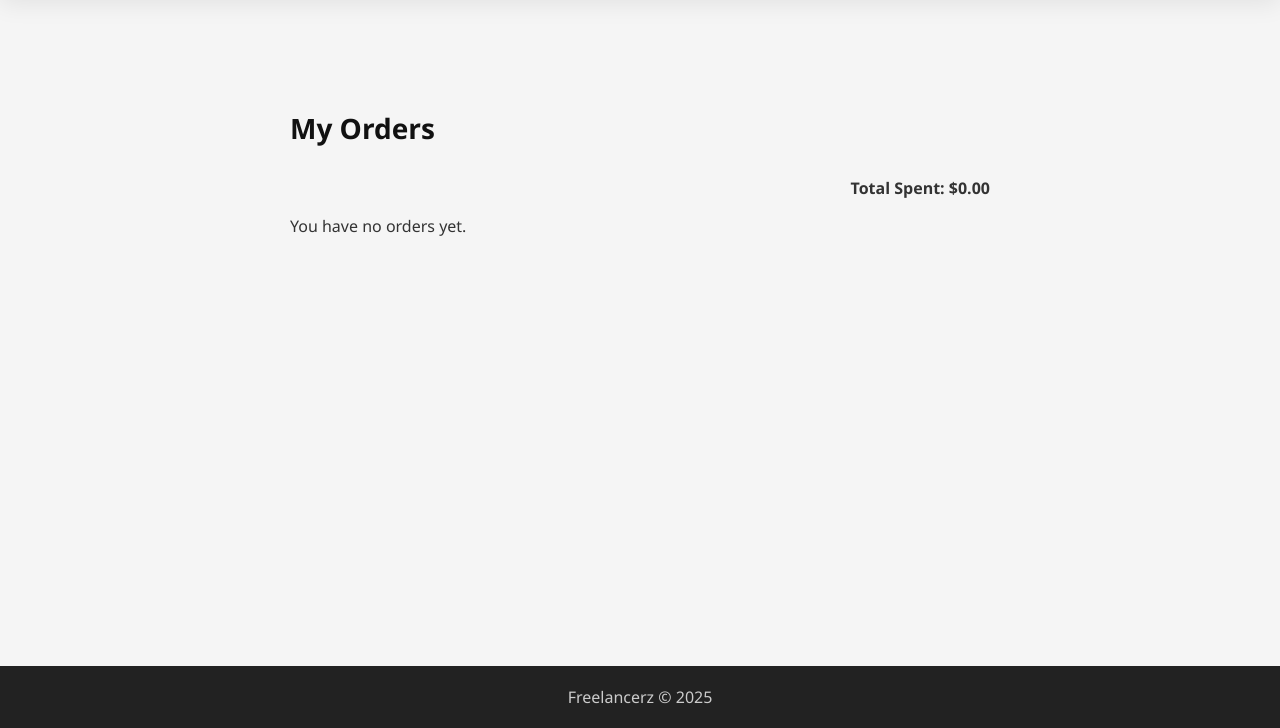
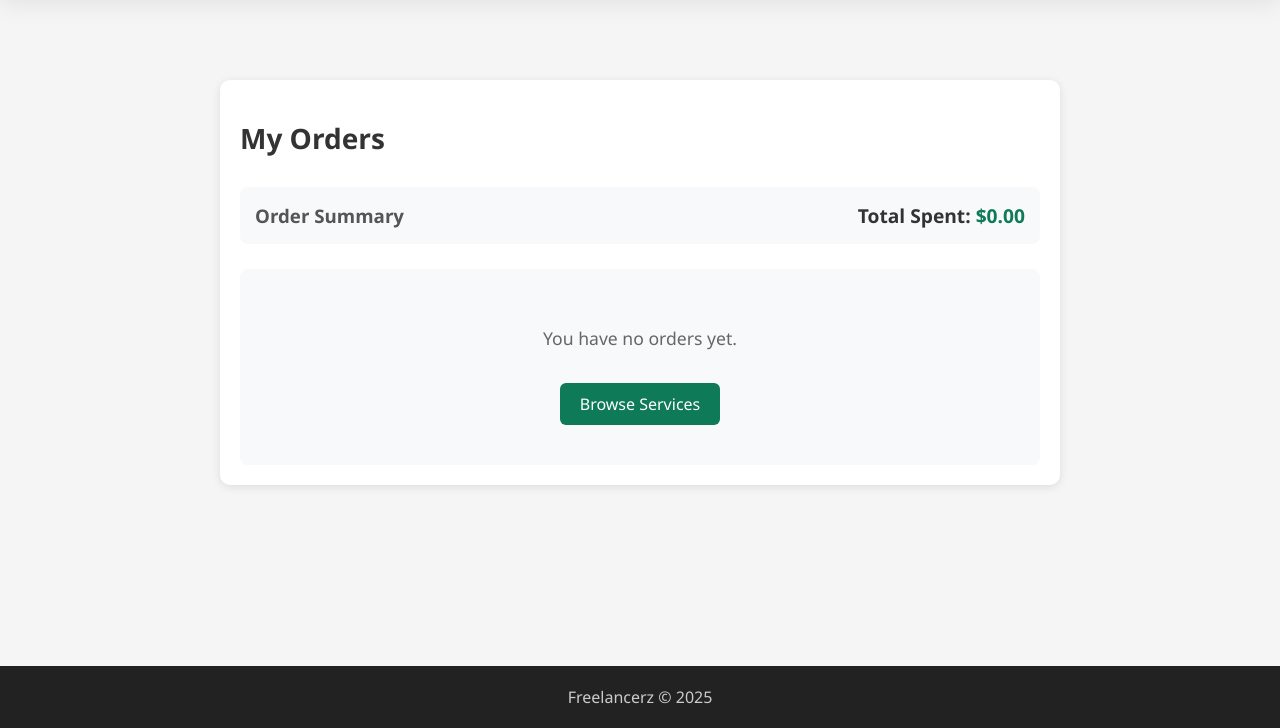
Before and after one commit to jpmartins448/Jules, a PHP site: page /pages/my_orders.php in a window 1280 px wide. Shown: the part 72-800 px from the top of the page. Run offline with PHP 8.4, Linux system fonts and the light colour scheme; data comes from the database, SQL or seed files in the repository; some libraries are stand-ins or nearby versions.

Commit message:
better ui and chat in my orders

```diff
--- a/pages/my_orders.php
+++ b/pages/my_orders.php
@@ -4,14 +4,32 @@ require_once(__DIR__ . '/../templates/common.tpl.php');
 require_once(__DIR__ . '/../database/db.php');
 require_once(__DIR__ . '/../database/Services.class.php');
 
+function getOrCreateChatId(PDO $db, int $clientId, int $freelancerId): int {
+    $stmt = $db->prepare("SELECT id FROM chats WHERE client_id = ? AND freelancer_id = ?");
+    $stmt->execute([$clientId, $freelancerId]);
+    $chatId = $stmt->fetchColumn();
+
+    if (!$chatId) {
+        $stmt = $db->prepare("INSERT INTO chats (client_id, freelancer_id) VALUES (?, ?)");
+        $stmt->execute([$clientId, $freelancerId]);
+        $chatId = $db->lastInsertId();
+    }
+    return $chatId;
+}
+
 $session = new Session();
 $db = getDatabaseConnection();
 $userId = $session->getId();
 
 $stmt = $db->prepare('
-    SELECT orders.*, services.title, services.price
+    SELECT orders.*,
+           services.title,
+           services.price,
+           services.user_id as freelancer_id,
+           freelancer.username as freelancer_username
     FROM orders
     JOIN services ON orders.service_id = services.id
+    JOIN users AS freelancer ON services.user_id = freelancer.id
     WHERE orders.client_id = ?
     ORDER BY orders.created_at DESC
 ');
@@ -26,25 +44,57 @@ foreach ($orders as $order) {
 drawHeader($session);
 ?>
 
-<div class="homepage-container" style="max-width:700px; margin:40px auto;">
-  <h1>My Orders</h1>
-  <div style="text-align:right; font-weight:bold; margin-bottom:15px;">
-    Total Spent: $<?= number_format($total, 2) ?>
+<div class="homepage-container" style="max-width: 800px; margin: 40px auto; padding: 20px; background: white; border-radius: 10px; box-shadow: 0 2px 10px rgba(0,0,0,0.1);">
+  <h1 style="margin-bottom: 30px; color: #333;">My Orders</h1>
+
+  <div style="background: #f8f9fa; padding: 15px; border-radius: 8px; margin-bottom: 25px; display: flex; justify-content: space-between; align-items: center;">
+    <h3 style="margin: 0; color: #555;">Order Summary</h3>
+    <div style="font-size: 1.2em; font-weight: bold;">
+      Total Spent: <span style="color: #0e7a57;">$<?= number_format($total, 2) ?></span>
+    </div>
   </div>
+
   <?php if (empty($orders)): ?>
-    <p>You have no orders yet.</p>
+    <div style="text-align: center; padding: 40px 20px; background: #f8f9fa; border-radius: 8px;">
+      <p style="font-size: 1.1em; color: #666;">You have no orders yet.</p>
+      <a href="../pages/services.php" style="display: inline-block; margin-top: 15px; padding: 10px 20px; background: #0e7a57; color: white; text-decoration: none; border-radius: 6px;">Browse Services</a>
+    </div>
   <?php else: ?>
-    <ul>
+    <div style="display: grid; gap: 15px;">
       <?php foreach ($orders as $order): ?>
-        <li>
-          <?= htmlspecialchars($order['title']) ?> - <?= htmlspecialchars($order['created_at']) ?>
-          <span style="float:right;">$<?= number_format($order['price'], 2) ?></span>
-        </li>
+        <div style="border: 1px solid #e0e0e0; border-radius: 8px; padding: 20px; transition: all 0.3s ease;" onmouseover="this.style.boxShadow='0 4px 8px rgba(0,0,0,0.1)'" onmouseout="this.style.boxShadow='none'">
+          <div style="display: flex; justify-content: space-between; margin-bottom: 10px;">
+            <h3 style="margin: 0; color: #333;"><?= htmlspecialchars($order['title']) ?></h3>
+            <span style="font-weight: bold; color: #0e7a57;">$<?= number_format($order['price'], 2) ?></span>
+          </div>
+
+          <div style="display: flex; justify-content: space-between; align-items: center; margin-bottom: 15px;">
+            <div>
+              <span style="color: #666;">Ordered on <?= date('M j, Y', strtotime($order['created_at'])) ?></span>
+              <span style="margin: 0 10px; color: #ddd;">|</span>
+              <span style="color: <?= $order['status'] === 'completed' ? '#28a745' : '#ffc107' ?>;">
+                <?= ucfirst($order['status']) ?>
+              </span>
+            </div>
+            <div style="display: flex; gap: 10px;">
+              <a href="../pages/chat_window.php?chat_id=<?= getOrCreateChatId($db, $userId, $order['freelancer_id']) ?>"
+                 style="padding: 8px 15px; background: #17a2b8; color: white; border-radius: 6px; text-decoration: none; display: flex; align-items: center;">
+                <i class="fas fa-envelope" style="margin-right: 8px;"></i> Contact
+              </a>
+            </div>
+          </div>
+
+          <div style="border-top: 1px dashed #eee; padding-top: 15px; color: #666;">
+            <div style="display: flex; align-items: center;">
+              <img src="https://picsum.photos/40?user=<?= $order['freelancer_id'] ?>"
+                   style="width: 40px; height: 40px; border-radius: 50%; margin-right: 10px;">
+              <span>Freelancer: <?= htmlspecialchars($order['freelancer_username']) ?></span>
+            </div>
+          </div>
+        </div>
       <?php endforeach; ?>
-    </ul>
+    </div>
   <?php endif; ?>
 </div>
 
-<?php
-drawFooter();
-?>
+<?php drawFooter(); ?>
```
